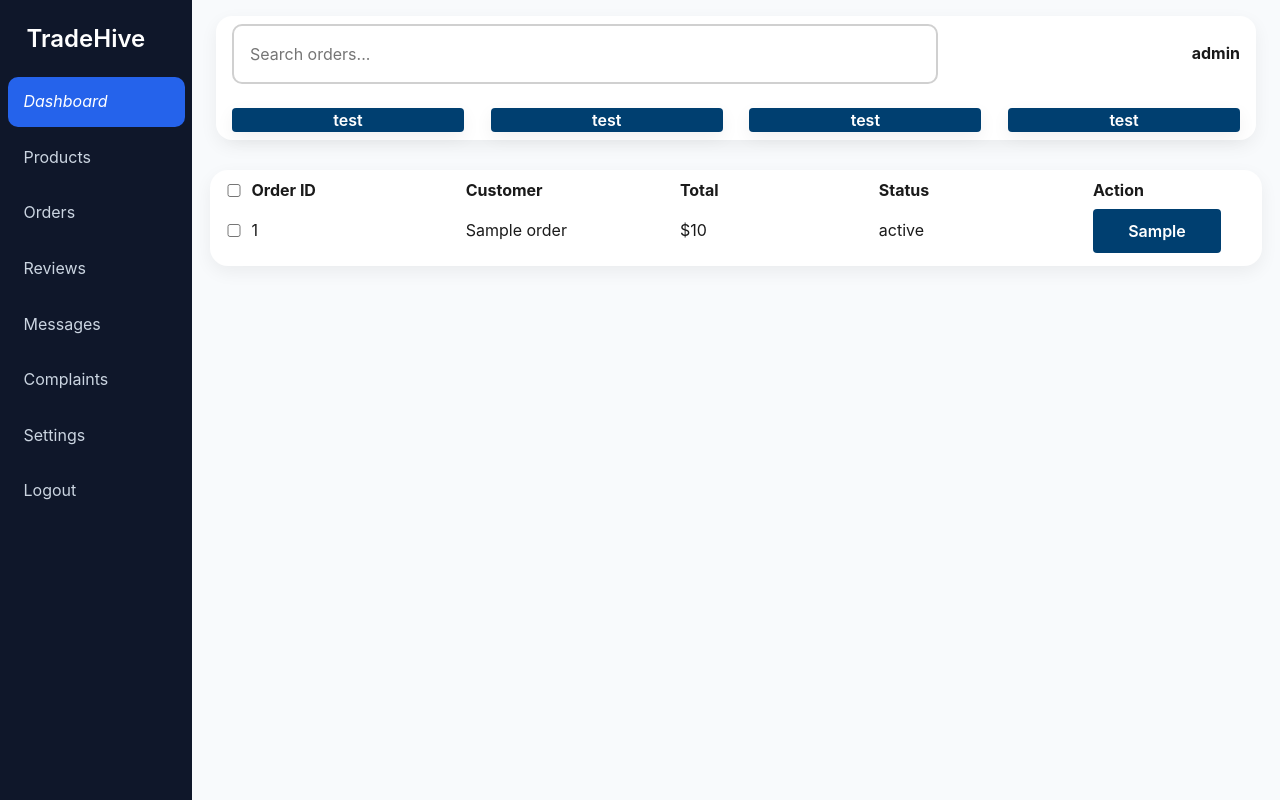
After one commit to Mbrenneman0/cset155cset180final, a Flask app: template Templates/dash_orders.html in a window 1280 px wide. The commit adds this page. Run offline with Flask 3, Linux system fonts and the light colour scheme; the template is opened without the code that fills it: most values are stand-ins (such as "Sample title", 1, 10 or a date in 2020); parts of the project's set-up code (start-up, migrations or seed data) failed here and were passed over.

Commit message:
created frame for orders page :: need to add functions

```diff
--- a/Static/style/dash.css
+++ b/Static/style/dash.css
@@ -26,11 +26,12 @@ body{
 
 /* searchbar */
 .topbar{
-
+    flex-wrap: wrap;
     align-items: center;
     margin: 1rem 1.5rem;
     border-radius:16px;
-    height: 12.5vh;
+    min-height: 12.5vh;
+    max-height: fit-content;
 }
 .searchbar{
     width: 70%;
@@ -168,8 +169,8 @@ body{
     background: conic-gradient(
         #facc15 0% calc(var(--pending, 0) * 100%),
         #3b82f6 calc(var(--pending, 0) * 100%) calc((var(--pending, 0) + var(--confirmed, 0)) * 100%),
-        #16a34a calc((var(--pending, 0) + var(--confirmed, 0)) * 100%) calc((var(--pending, 0) + var(--confirmed, 0) + var(--shipped, 0)) * 100%),
-        #1CB2F6 calc((var(--pending, 0) + var(--confirmed, 0) + var(--shipped, 0)) * 100%) 100%
+        #16a34a calc((var(--pending, 0) + var(--confirmed, 0)) * 100%) calc((var(--pending, 0) + var(--confirmed, 0) + var(--picked, 0)) * 100%),
+        #1CB2F6 calc((var(--pending, 0) + var(--confirmed, 0) + var(--picked, 0)) * 100%) 100%
     );
     position: relative;
 }
@@ -210,6 +211,9 @@ body{
 }
 
 /* quick order status */
+table, tr {
+  border-collapse: collapse;
+}
 table{
     width: 100%;
 }
@@ -221,9 +225,17 @@ table th, table td{
     text-align: left;
 }
 table input{
-    width: 70%;
+    width: 8rem;
     margin: 5px 0;
 }
+tr.row_even{
+    background-color: #f5f5f5;
+}
+tr.row_odd {
+    background-color: #ffffff;
+}
+
+
 
 
 
@@ -242,3 +254,17 @@ table input{
 ::-webkit-scrollbar {
     display: none;
 }
+
+/* orders */
+.orders_table td{
+    width: 19.5%;
+    text-align: left;
+}
+.quick_sort{
+    height: 2.5vh;
+    margin-bottom: 0;
+    line-height: 0;
+}
+.checks{
+    width: 1rem;
+}
--- /dev/null
+++ b/Templates/dash_orders.html
@@ -0,0 +1,87 @@
+<!DOCTYPE html>
+<html lang="en">
+<head>
+    <meta charset="UTF-8">
+    <meta name="viewport" content="width=device-width, initial-scale=1.0">
+    <link rel="stylesheet" href="{{ url_for('static', filename='style/base.css') }}">
+    <link rel="stylesheet" href="{{ url_for('static', filename='style/dash.css') }}">
+    <title>Document</title>
+</head>
+<body>
+
+{% include 'dash_sidebar.html' %}
+
+<div class="log_body">
+    <form class="topbar floating-wrapper flex">
+        <input class="searchbar" placeholder="Search orders..." name="search">
+        <div class="role"><strong>{{ role }}</strong></div>
+        <form class="flex">
+            <input type="button" class="quick_sort card_col floating-wrapper" value="test">
+            <input type="button" class="quick_sort card_col floating-wrapper" value="test">
+            <input type="button" class="quick_sort card_col floating-wrapper" value="test">
+            <input type="button" class="quick_sort card_col floating-wrapper" value="test">
+        </form>
+    </form>
+    <div class="log-wrapper">
+        <div class="table-wrapper floating-wrapper">
+            <table>
+                <thead>
+                    <tr>
+                        <td style="width: 2.5%;" class="row_check">
+                            <form>
+                                <input type="checkbox" name="check_all" onclick="checkAll()" class="checks" id="check_all">
+                            </form>
+                        </td>
+                        <th>Order ID</th>
+                        <th>Customer</th>
+                        <th style="width: 16%;">Total</th>
+                        <th>Status</th>
+                        <th>Action</th>
+                    </tr>
+                </thead>
+                <tbody class="orders_table">
+                    {% for order in order_log['order_details'] %}
+                    <tr class="row_{{ 'even' if loop.index0 % 2 == 1 else 'odd' }}">
+                        <td style="width: 2.5%;">
+                            <form>
+                                <input type="checkbox" name="checks" class="checks">
+                            </form>
+                        </td>
+                        <td>{{ order['order_num'] }}</td>
+                        <td>{{ order['name'] }}</td>
+                        <td>${{ order['total'] }}</td>
+                        <td>{{ order['status'] }}</td>
+                        <td>
+                            <form action="" method="POST">
+                                <input type="hidden" name="order_num" value="{{ order['order_num'] }}">
+                                <input type="hidden" name="action" value="{{ order_log['order_actions'][order.get('order_num')] }}">
+                                <input type="submit" name="input-btn"
+                                    value="{{ order_log['order_actions'][order.get('order_num')] }}"
+                                    class="badge-{{ order_log['order_actions'][order.get('order_num')] }}">
+                            </form>
+                        </td>
+                    </tr>
+                    {% endfor %}
+                </tbody>
+
+            </table>
+        </div>
+    </div>
+
+</div>
+
+<script>
+    const master_check = document.getElementById('check_all')
+
+    function checkAll(){
+        if (master_check.checked){
+            document.querySelectorAll('.checks').forEach(check => check.checked = true)
+        }else{
+            document.querySelectorAll('.checks').forEach(check => check.checked = false)
+        }
+    }
+
+</script>
+
+</body>
+</html>
--- a/Templates/dash_sidebar.html
+++ b/Templates/dash_sidebar.html
@@ -1,12 +1,12 @@
 <div class="sidebar">
     <a href="{{ url_for('index.index') }}"><h4>TradeHive</h4></a>
-    <a class="active" href="#"><i>Dashboard</i></a>
+    <a class="active" href="{{ url_for('dashboard.' + role|lower + '_dash') }}"><i>Dashboard</i></a>
 
     {% if role != 'Customer' %}
         <a href="{{ role }}/products"><i></i>Products</a>
     {% endif %}
 
-        <a href="#"><i></i>Orders</a>
+        <a href="{{ url_for('dashboard.view_orders',role=role|lower) }}"><i></i>Orders</a>
 
     {% if role != 'Customer' %}
         <a href="#"><i></i>Reviews</a>
```
Also changed, not shown: Blueprints/dashboard/routes.py (+7 -5 lines), Services/dash_service.py (+0 -34 lines), Templates/dash_admin.html (+16 -10 lines), Templates/dash_cust.html (+17 -13 lines), Templates/dash_vendor.html (+23 -13 lines).
